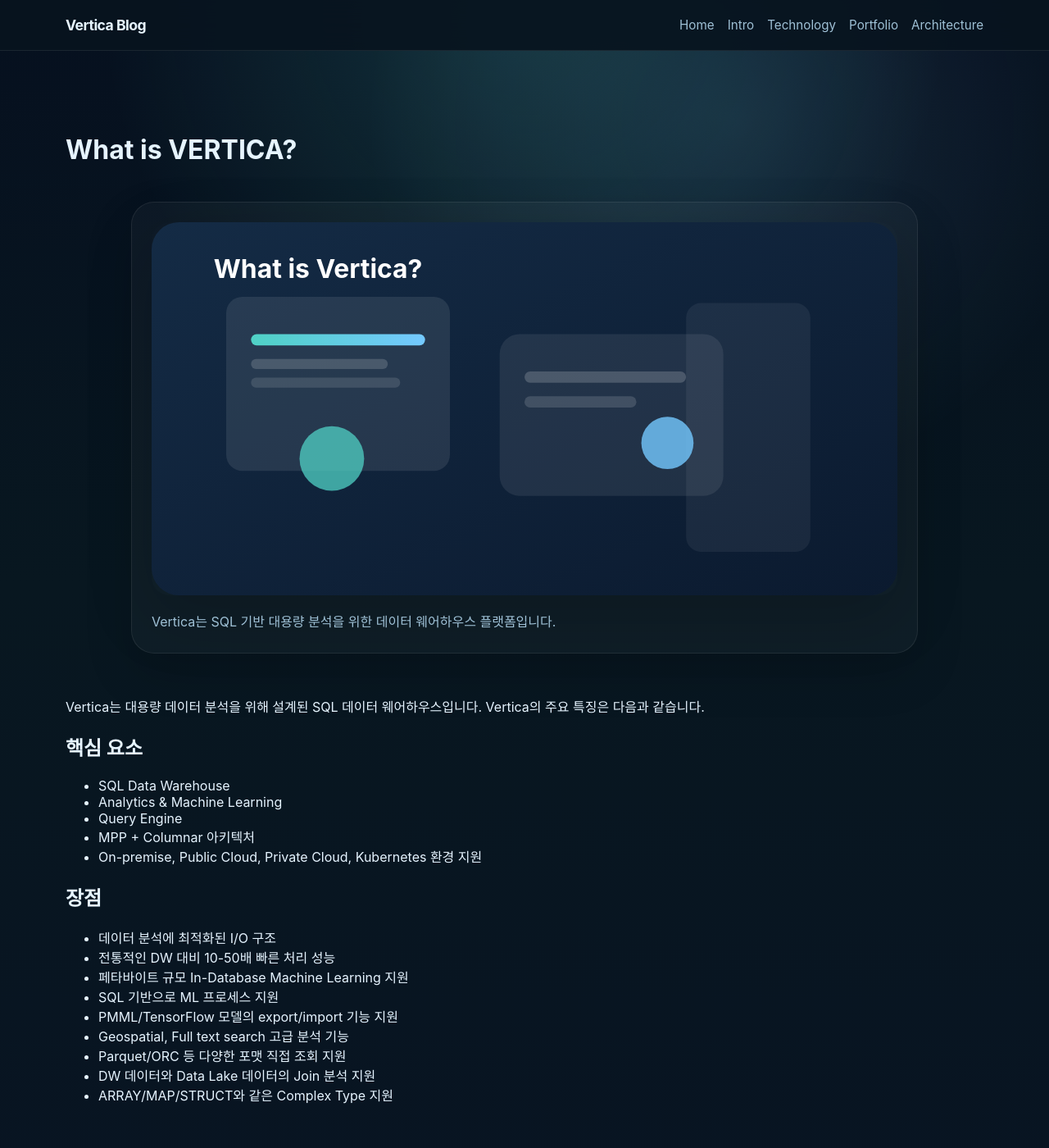
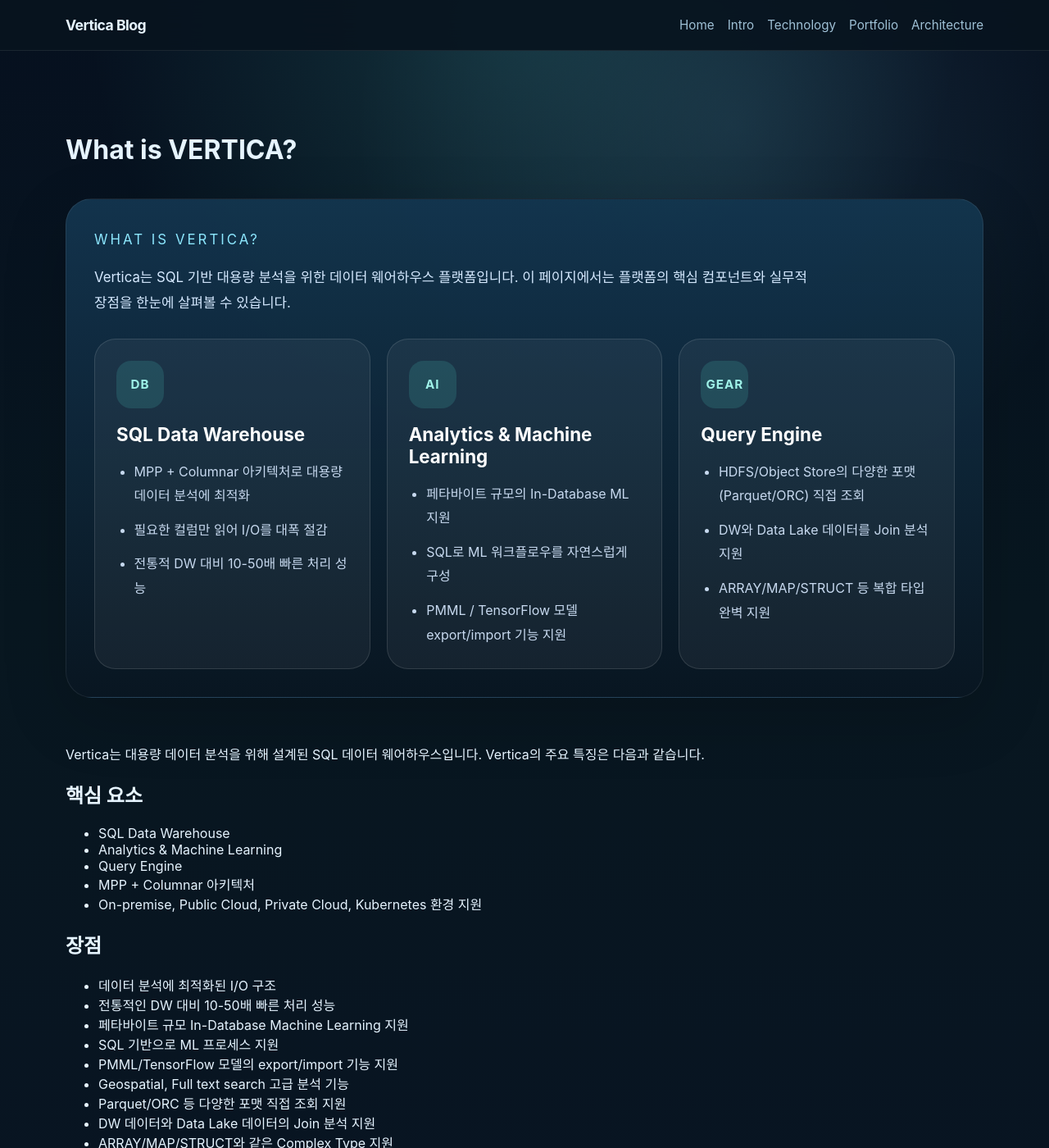
Before and after one commit to JIN0326/vertica_blog, a Jekyll site: the page built from what-is-vertica.md, in a window 1280 px wide and 1400 px high. Shown: the whole window at 82% size. Built offline with Jekyll 4.4.1, drawn with Linux system fonts in a browser that asks for light colours.

Commit message:
Update blog content and styling

```diff
--- a/assets/css/style.css
+++ b/assets/css/style.css
@@ -285,5 +285,87 @@
   line-height: 1.75;
 }
 
+.slide-banner {
+  margin: 40px auto 56px;
+  padding: 34px;
+  background: linear-gradient(180deg, rgba(19, 53, 78, 0.96), rgba(9, 22, 34, 0.95));
+  border: 1px solid rgba(255, 255, 255, 0.08);
+  border-radius: 32px;
+  box-shadow: 0 24px 80px rgba(0, 0, 0, 0.16);
+}
+
+.slide-banner__intro {
+  max-width: 880px;
+  margin-bottom: 28px;
+}
+
+.slide-banner__intro .eyebrow {
+  color: #8de8ff;
+  letter-spacing: 0.18em;
+  margin-bottom: 14px;
+}
+
+.slide-banner__intro p {
+  margin: 0;
+  color: #d5e9ff;
+  font-size: 1.05rem;
+  line-height: 1.85;
+}
+
+.slide-panels {
+  display: grid;
+  grid-template-columns: repeat(3, minmax(0, 1fr));
+  gap: 20px;
+}
+
+.slide-panel {
+  background: rgba(255, 255, 255, 0.05);
+  border: 1px solid rgba(255, 255, 255, 0.12);
+  border-radius: 26px;
+  padding: 26px;
+  min-height: 320px;
+  display: flex;
+  flex-direction: column;
+  gap: 18px;
+}
+
+.slide-panel__icon {
+  width: 58px;
+  height: 58px;
+  border-radius: 18px;
+  background: rgba(79, 209, 197, 0.16);
+  color: #9ef2e8;
+  display: inline-flex;
+  align-items: center;
+  justify-content: center;
+  font-weight: 700;
+  letter-spacing: 0.06em;
+  font-size: 0.95rem;
+}
+
+.slide-panel h3 {
+  margin: 0;
+  font-size: 1.4rem;
+  color: #fff;
+}
+
+.slide-panel ul {
+  margin: 0;
+  padding-left: 1.35rem;
+  color: #c7d9ef;
+  line-height: 1.85;
+}
+
+.slide-panel ul li {
+  margin-bottom: 12px;
+}
+
+.slide-panel ul li:last-child {
+  margin-bottom: 0;
+}
+
+@media (max-width: 980px) {
+  .slide-panels {
+    grid-template-columns: 1fr;
   }
 }
--- a/what-is-vertica.md
+++ b/what-is-vertica.md
@@ -5,10 +5,44 @@
 
 # What is VERTICA?
 
-<figure class="page-hero">
-  <img class="page-banner" src="{{ '/assets/images/what-is-vertica.svg' | relative_url }}" alt="What is Vertica" />
-  <figcaption>Vertica는 SQL 기반 대용량 분석을 위한 데이터 웨어하우스 플랫폼입니다.</figcaption>
-</figure>
+<div class="slide-banner">
+  <div class="slide-banner__intro">
+    <p class="eyebrow">What is VERTICA?</p>
+    <p>Vertica는 SQL 기반 대용량 분석을 위한 데이터 웨어하우스 플랫폼입니다. 이 페이지에서는 플랫폼의 핵심 컴포넌트와 실무적 장점을 한눈에 살펴볼 수 있습니다.</p>
+  </div>
+
+  <div class="slide-panels">
+    <article class="slide-panel">
+      <div class="slide-panel__icon">DB</div>
+      <h3>SQL Data Warehouse</h3>
+      <ul>
+        <li>MPP + Columnar 아키텍처로 대용량 데이터 분석에 최적화</li>
+        <li>필요한 컬럼만 읽어 I/O를 대폭 절감</li>
+        <li>전통적 DW 대비 10-50배 빠른 처리 성능</li>
+      </ul>
+    </article>
+
+    <article class="slide-panel">
+      <div class="slide-panel__icon">AI</div>
+      <h3>Analytics & Machine Learning</h3>
+      <ul>
+        <li>페타바이트 규모의 In-Database ML 지원</li>
+        <li>SQL로 ML 워크플로우를 자연스럽게 구성</li>
+        <li>PMML / TensorFlow 모델 export/import 기능 지원</li>
+      </ul>
+    </article>
+
+    <article class="slide-panel">
+      <div class="slide-panel__icon">GEAR</div>
+      <h3>Query Engine</h3>
+      <ul>
+        <li>HDFS/Object Store의 다양한 포맷(Parquet/ORC) 직접 조회</li>
+        <li>DW와 Data Lake 데이터를 Join 분석 지원</li>
+        <li>ARRAY/MAP/STRUCT 등 복합 타입 완벽 지원</li>
+      </ul>
+    </article>
+  </div>
+</div>
 
 Vertica는 대용량 데이터 분석을 위해 설계된 SQL 데이터 웨어하우스입니다. Vertica의 주요 특징은 다음과 같습니다.
 
```
